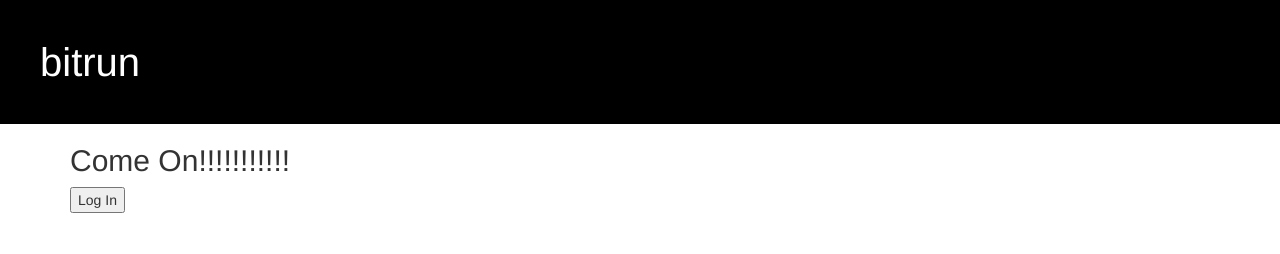
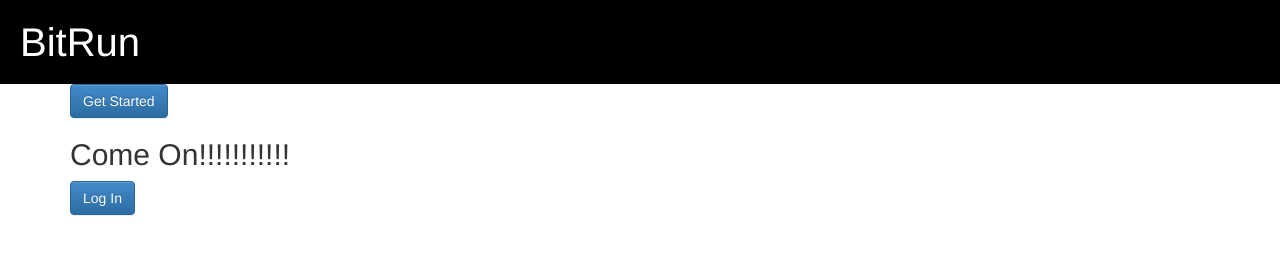
Before and after one commit to phlip9/bitrun, a website: page public/index.html in a window 1280 px wide. Drawn offline with Linux system fonts and the light colour scheme; files whose address does not match are found by name.

Commit message:
[Tak] Working on styling

```diff
--- a/public/css/main.css
+++ b/public/css/main.css
@@ -2,27 +2,26 @@
   background-color: black;
   color: white;
   box-sizing: border-box;
-  padding: 40px;
+  padding: 20px;
 }
 
 #myTitle {
   margin: 0px;
-  font-size: 30pt;
-  font-family: "Helvetica", serif;
+  font-size: 40px;
+  font-family: "Avenir Next W02 Thin","Avenir Next","Helvetica Neue",Helvetica,Arial,sans-serif;
   padding: 0px;
+  font-weight: 300;
 }
 
 #bg1 {
-  background: cover;
-  background-size: 100%;
+  background-size: cover;
   background-image: url('../img/background.jpg');
   background-repeat: no-repeat;
   background-position: top left;
   background-origin: content-box;
-  height: 800px;
 }
 
-iframe {
-  width: 800px;
-  height: 600px;
-}
+/*.thin {
+  font-family: "Avenir Next W02 Thin","Avenir Next","Helvetica Neue",Helvetica,Arial,sans-serif;
+  font-weight: 300;
+}*/
--- a/public/index.html
+++ b/public/index.html
@@ -18,19 +18,20 @@
         <link rel="stylesheet" href="css/main.css">
         <script src="lib/modernizr-2.6.2.min.js"></script>
     </head>
-    <body onLoad="isUserLoggedIn()">
+    <body>
         <!--[if lt IE 7]>
             <p class="browsehappy">You are using an <strong>outdated</strong> browser. Please <a href="http://browsehappy.com/">upgrade your browser</a> to improve your experience.</p>
         <![endif]-->
 
-        <div class="myHeader">
-          <h1 id="myTitle">bitrun</h1>
+        <div class="myHeader" id="theHeader">
+          <h1 id="myTitle" class="thin">BitRun</h1>
         </div>
 
         <div id="bg1">
           <div class="container">
+            <button class="btn btn-primary">Get Started</button>
             <h2>Come On!!!!!!!!!!!</h2>
-            <button onClick="redirectToCoinBase()">Log In</button>
+            <button class="btn btn-primary" onClick="redirectToCoinBase()">Log In</button>
           </div>
         </div>
 
--- a/public/js/coinbase.js
+++ b/public/js/coinbase.js
@@ -20,21 +20,15 @@ window.isUserLoggedIn = function () {
                     CLIENT_ID + "&client_secret=" + CLIENT_SECRET;
     console.log(code);
     console.log(token_uri);
-    // $.ajax(token_uri, {
-    //   type: "POST",
-    //   crossDomain : true,
-    //   xhrFields: {
-    //     withCredentials: true
-    //   },
-    //   success: function (data) {
-    //     alert(data);
-    //     alert(JSON.stringify(data));
-    //   },
-    //   error: function (err) {
-    //     alert(err);
-    //     alert(JSON.stringify(err));
-    //   }
-    // });
+    $.post("https://bitrunapp.herokuapp.com/oauth", token_uri)
+     .done(function (data) {
+       console.log(data);
+       console.log(JSON.stringify(data));
+     })
+     .fail(function (err) {
+       console.error(err);
+       console.error(JSON.stringify(err));
+     });
   }
 };
 
--- a/public/js/main.js
+++ b/public/js/main.js
@@ -0,0 +1,7 @@
+$(document).ready(function () {
+  window.isUserLoggedIn();
+  var h = window.innerHeight;
+  var elem = document.getElementById("theHeader");
+  var _h = parseInt(window.getComputedStyle(elem, null).height);
+  $("#bg1").css("height", (h - _h) + "px");
+});
```
